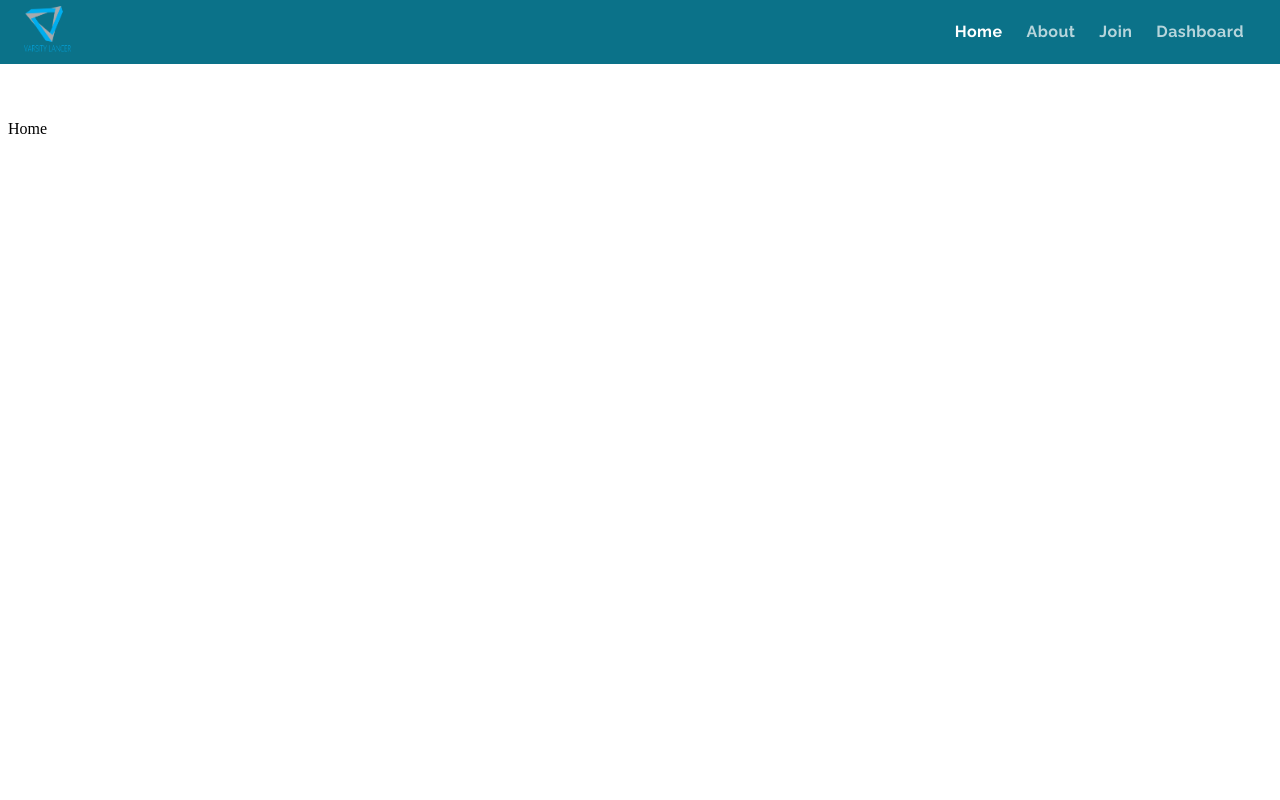
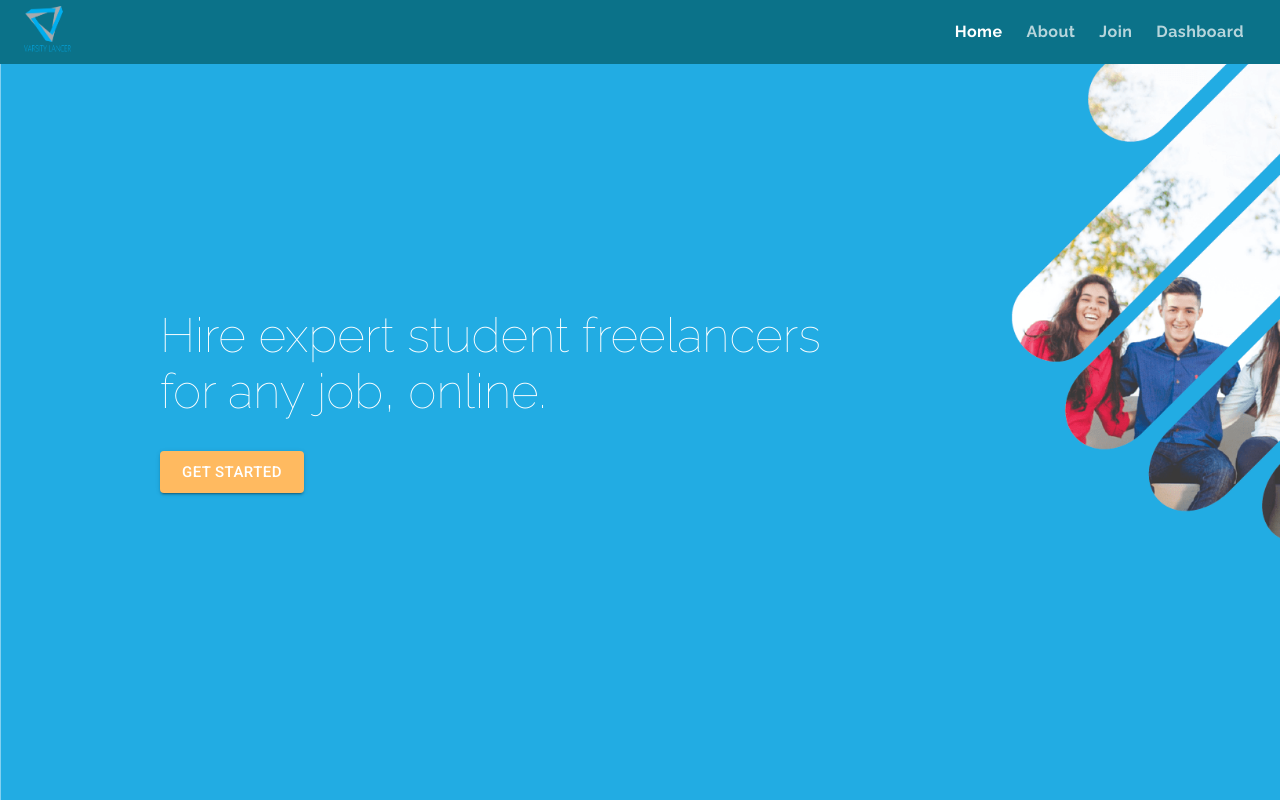
Before and after one commit to Ben4code/varsityLancer, a React (Create React App) app: page / in a window 1280 px wide. Built offline with nearby package versions, Linux system fonts and the light colour scheme.

Commit message:
Added Home Page

```diff
--- a/src/components/App.js
+++ b/src/components/App.js
@@ -1,17 +1,19 @@
 import React from 'react';
-import Header from './ui/Header'
 import { ThemeProvider } from '@material-ui/core/styles';
 import theme from './ui/Theme'
 import {BrowserRouter, Route, Switch} from 'react-router-dom'
+import Header from './ui/Header'
+import Home from './Home/Home'
 
 
 function App() {
   return (
     <ThemeProvider theme={theme} >
+
       <BrowserRouter>
         <Header/>
         <Switch>
-          <Route exact path="/" component={()=> <div>Home</div>}  />
+          <Route exact path="/" component={Home}  />
           <Route exact path="/about" component={()=> <div>About</div>}  />
           <Route exact path="/join" component={()=> <div>Join</div>}  />
           <Route exact path="/dev-signup" component={()=> <div>Developer Sign Up Page</div>}  />
--- /dev/null
+++ b/src/components/Home/Home.js
@@ -0,0 +1,15 @@
+import React from 'react'
+
+import Jumbo from './Jumbotron'
+import './home.css'
+
+
+const Home = () => {
+  return (
+    <div>
+      <Jumbo/>
+    </div>
+  )
+}
+
+export default Home;
--- /dev/null
+++ b/src/components/Home/Jumbotron.js
@@ -0,0 +1,22 @@
+import React from 'react'
+import bg from '../../imgs/bg.png'
+import Button from '@material-ui/core/Button'
+
+
+export default function Jumbotron() {
+  const jumbo__img = {
+    width: "100%",
+    height: "100vh",
+    backgroundImage: `url(${bg})`,
+    backgroundSize: 'cover',
+
+  }
+  return (
+    <div className="jumbo" style={jumbo__img}>
+      <div className="jumbo__content">
+        <h1 className="jumbo__content--heading">Hire expert student freelancers <br/> for any job, online.</h1>
+        <Button disableRipple variant="contained" size="large" color="secondary" >Get Started</Button>
+      </div>
+    </div>
+  )
+}
--- /dev/null
+++ b/src/components/Home/home.css
@@ -0,0 +1,23 @@
+*, *::after, *::before{
+  padding: 0;
+  margin: 0;
+}
+.jumbo{
+  display: flex;
+  justify-content: left;
+  align-items: center;
+
+}
+.jumbo__content{
+  padding-left: 10rem;
+}
+.jumbo__content--heading{
+  color: #fff;
+  font-family: 'Raleway';
+  font-weight: 100;
+  font-size: 3rem;
+  margin-bottom: 2rem;
+}
+.jumbo__content button{
+  color: #fff;
+}
--- a/src/components/ui/Header.js
+++ b/src/components/ui/Header.js
@@ -12,6 +12,9 @@ import { useTheme } from '@material-ui/core/styles'
 import { SwipeableDrawer } from '@material-ui/core';
 import MenuIcon from '@material-ui/icons/Menu'
 import IconButton from '@material-ui/core/IconButton'
+import List from '@material-ui/core/List'
+import ListItem from '@material-ui/core/ListItem'
+import ListItemText from '@material-ui/core/ListItemText'
 
 
 import { Link } from 'react-router-dom'
@@ -30,16 +33,16 @@ function ElevationScroll(props) {
 }
 
 const useStyles = makeStyles(theme => ({
-  toolbarMargin: {
-    ...theme.mixins.toolbar,
-    marginBottom: '3em',
-    [theme.breakpoints.down("md")]: {
-      marginBottom: '2em',
-    },
-    [theme.breakpoints.down("xs")]: {
-      marginBottom: '1em',
-    }
-  },
+  // toolbarMargin: {
+  //   ...theme.mixins.toolbar,
+  //   marginBottom: '3em',
+  //   [theme.breakpoints.down("md")]: {
+  //     marginBottom: '2em',
+  //   },
+  //   [theme.breakpoints.down("xs")]: {
+  //     marginBottom: '1em',
+  //   }
+  // },
   logo: {
     height: "3em",
     [theme.breakpoints.down("md")]: {
@@ -67,13 +70,28 @@ const useStyles = makeStyles(theme => ({
       opacity: 1
     }
   },
+  drawerIcon: {
+    height: "30px",
+    width: "30px"
+  },
   drawerIconContainer: {
     color: "#fff",
     marginLeft: 'auto',
     "&:hover": {
       backgroundColor: "transparent"
     }
-
+  },
+  drawer: {
+    backgroundColor: theme.palette.common.blue
+  },
+  drawerItem: {
+    color: 'white',
+    padding: "1rem 4rem",
+    opacity: 0.7
+  },
+  drawerItemSelected: {
+    opacity: 1,
+    // fontWeight: 600
   }
 }))
 
@@ -143,12 +161,28 @@ export default function Header(props) {
     <React.Fragment>
       <SwipeableDrawer disableBackdropTransition={!iOS}
         disableDiscovery={iOS} open={openDrawer}
-        onClose={()=> setOpenDrawer(false)}
-        onOpen={()=> setOpenDrawer(true)}>
-          Exapmle Drawer
+        onClose={() => setOpenDrawer(false)}
+        onOpen={() => setOpenDrawer(true)}
+        classes={{paper: classes.drawer}}>
+        <List disablePadding>
+          <ListItem divider button disableRipple
+            onClick={()=> {setOpenDrawer(false); setValue(0)}} selected={value === 0} component={Link} to="/" >
+            <ListItemText disableTypography className={value === 0 ? [classes.drawerItemSelected, classes.drawerItem] : classes.drawerItem } >Home</ListItemText>
+          </ListItem>
+          <ListItem divider button disableRipple onClick={()=> {setOpenDrawer(false); setValue(1)}} selected={value === 1} component={Link} to="/about" >
+            <ListItemText disableTypograph className={value === 1 ? [classes.drawerItemSelected, classes.drawerItem] : classes.drawerItem }>About</ListItemText>
+          </ListItem>
+          <ListItem divider button disableRipple onClick={()=> {setOpenDrawer(false); setValue(2)}} selected={value === 2} component={Link} to="/join" >
+            <ListItemText disableTypography className={value === 2 ? [classes.drawerItemSelected, classes.drawerItem] : classes.drawerItem }>Join</ListItemText>
+          </ListItem>
+          <ListItem divider button disableRipple onClick={()=> {setOpenDrawer(false); setValue(3)}} selected={value === 3} component={Link} to="/dashboard">
+            <ListItemText disableTypography className={value === 3 ? [classes.drawerItemSelected, classes.drawerItem] : classes.drawerItem }>Dashboard</ListItemText>
+          </ListItem>
+
+        </List>
       </SwipeableDrawer>
-      <IconButton right className={classes.drawerIconContainer} onClick={()=> setOpenDrawer(!openDrawer)} disableRipple>
-        <MenuIcon/>
+      <IconButton right className={classes.drawerIconContainer} onClick={() => setOpenDrawer(!openDrawer)} disableRipple>
+        <MenuIcon className={classes.drawerIcon} />
       </IconButton>
     </React.Fragment>
   )
@@ -168,10 +202,10 @@ export default function Header(props) {
       <Menu id="simple-menu" anchorEl={anchorEl} open={openMenu} onClose={handleClose} MenuListProps={{ onMouseLeave: handleClose }}
         classes={{ paper: classes.menu }} elevation={0}>
         {menuOptions.map((option, i) => (
-            <MenuItem key={option.name} component={Link} to={option.link} classes={{ root: classes.menuItem }} onClick={(e) => { handleMenuItemClick(e, i); setValue(2); handleClose() }} selected={i === selectedIndex}>
-              {option.name}
-            </MenuItem>
-          ))}
+          <MenuItem key={option.name} component={Link} to={option.link} classes={{ root: classes.menuItem }} onClick={(e) => { handleMenuItemClick(e, i); setValue(2); handleClose() }} selected={i === selectedIndex}>
+            {option.name}
+          </MenuItem>
+        ))}
       </Menu>
     </React.Fragment>
   )
@@ -184,7 +218,7 @@ export default function Header(props) {
             <Link to="/" onClick={() => setValue(0)}>
               <img className={classes.logo} src={logo} alt="Varsity Lancer Logo" />
             </Link>
-            { matches ? drawer : tabs}
+            {matches ? drawer : tabs}
           </Toolbar>
         </AppBar>
       </ElevationScroll>
```
Also changed, not shown: src/components/Home/HowItWorks.js (added), src/imgs/bg.png (added).
